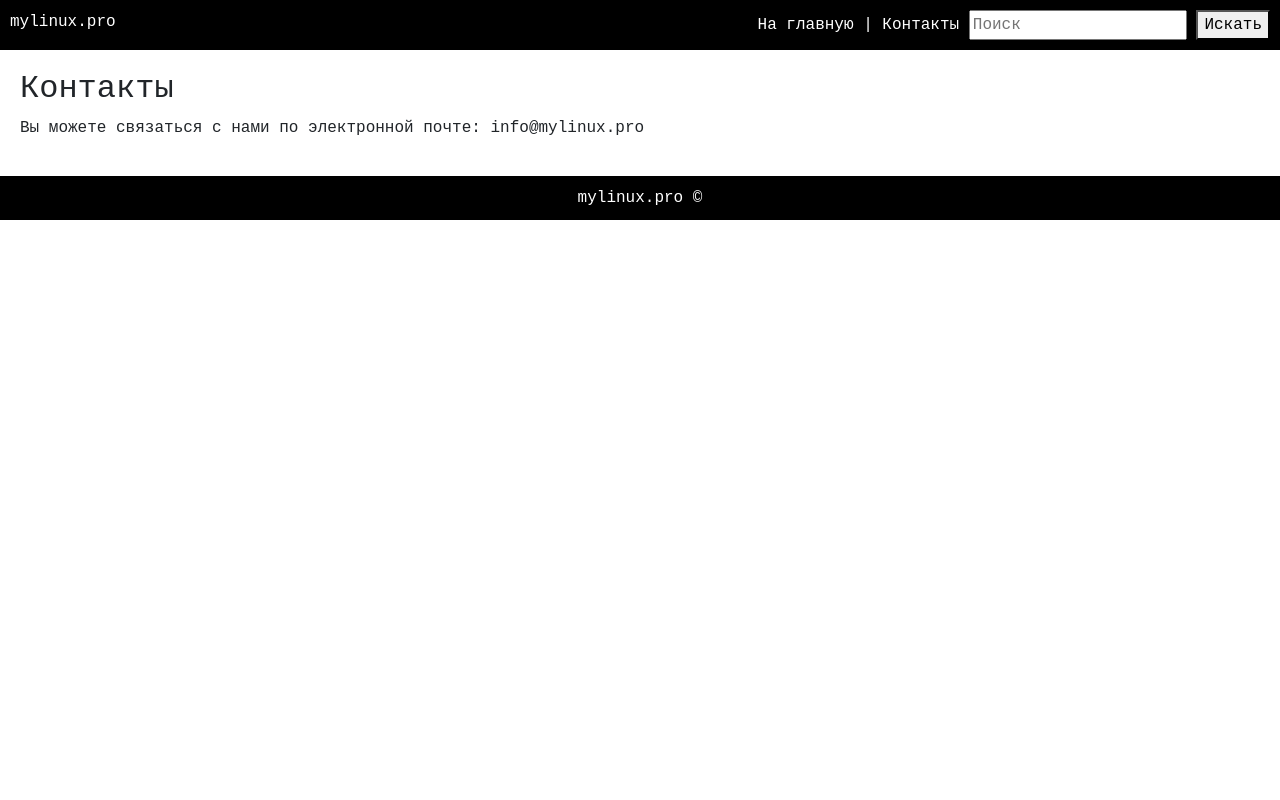
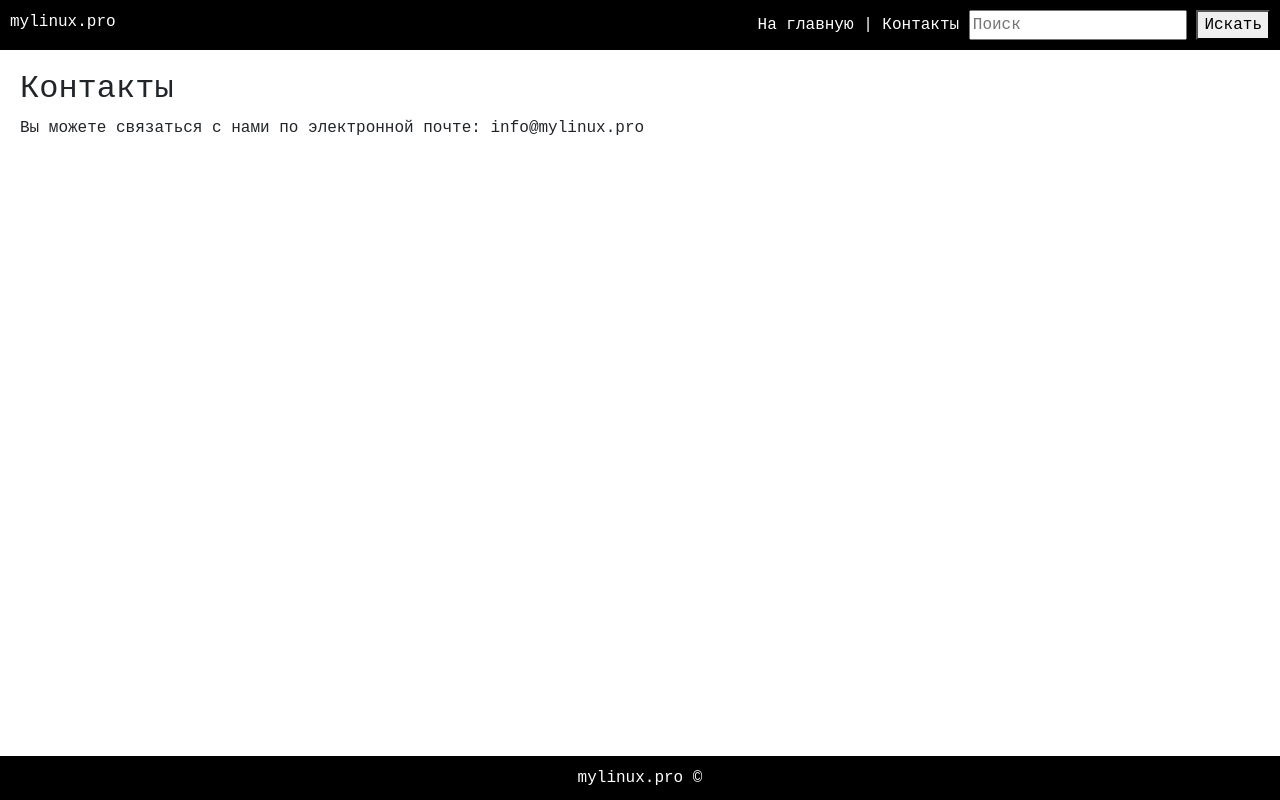
Before and after one commit to kosterZU8Dm/project2, a Django app: template blog/templates/blog/contacts.html in a window 1280 px wide. Run offline with Django 3.2, Linux system fonts and the light colour scheme; the template is opened without the code that fills it, so the values that code supplies are empty.

Commit message:
attach a footer to bottom of page

```diff
--- a/blog/templates/blog/main_page.html
+++ b/blog/templates/blog/main_page.html
@@ -9,6 +9,9 @@
     <link href="https://cdn.jsdelivr.net/npm/bootstrap@5.3.0/dist/css/bootstrap.min.css" rel="stylesheet">
     <style>
         body {
+            display: flex;
+            flex-direction: column;
+            min-height: 100vh; /* Это устанавливает высоту body как минимум на 100% видимой области. */
             background-color: white;
             font-family: 'Courier New', monospace;
         }
@@ -21,6 +24,7 @@
         }
         main {
             padding: 20px;
+            flex: 1; /* Это заставит основное содержимое занимать все доступное пространство, выталкивая футер вниз. */
         }
         footer {
             background-color: black;
--- a/blog/views.py
+++ b/blog/views.py
@@ -6,7 +6,7 @@ def posts_list(request):
     return render(request, 'blog/posts_list.html', {'posts': posts})
 
 def main_page(request):
-    posts = Post.objects.order_by('-created_at')  # Сортировка по дате добавления
+    posts = Post.objects.order_by('-created_at')  # сортировка по дате добавления
     return render(request, 'blog/main_page.html', {'posts': posts})
 
 def search(request):
```
